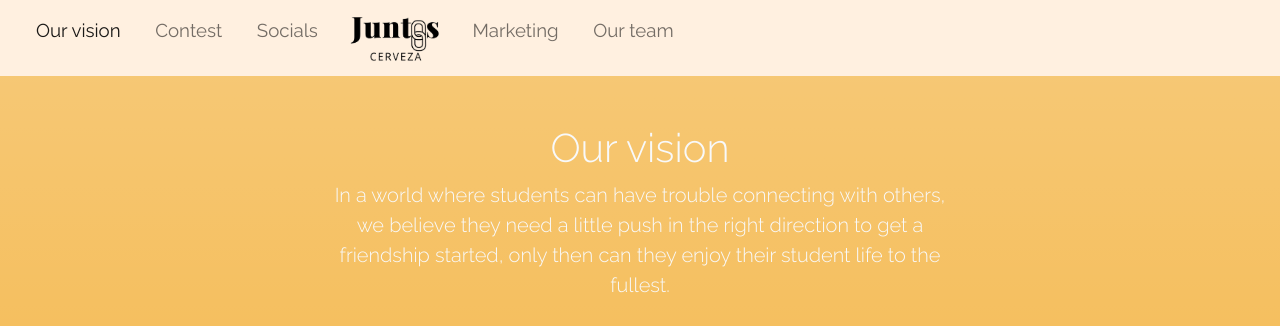
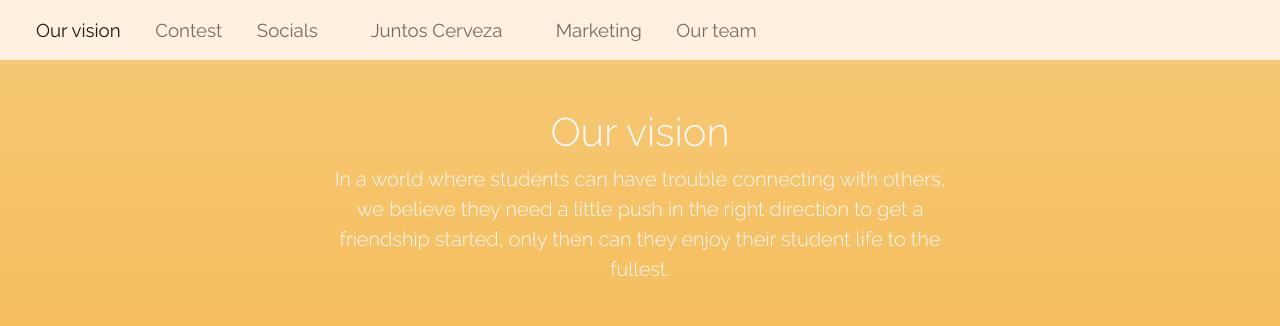
Before and after one commit to shannakoopmans/Juntos-our-vision, a plain HTML site: page index.html in a window 1280 px wide. Shown: the top 326 px of the page. Drawn offline with nearby package versions, Linux system fonts and the light colour scheme.

Commit message:
Update index.html

```diff
--- a/index.html
+++ b/index.html
@@ -38,7 +38,9 @@
            <li class="nav-item">
               <a class="nav-link navbartext" href="https://shannakoopmans.github.io/Juntos-socials/">&emsp;Socials&emsp;</a>
             </li>
-			  <img src="images/Juntos.jpg" alt="Juntos logo" height="60x" href="https://shannakoopmans.github.io/Juntos-Cerveza/">
+			  <li class="nav-item">
+              <a class="nav-link navbartext" href="https://shannakoopmans.github.io/Juntos-Cerveza/">&emsp;Juntos Cerveza&emsp;</a>
+            </li>
             <li class="nav-item">
               <a class="nav-link navbartext" href="corporate.html">&emsp;Marketing</a>
 			  </li>
```
